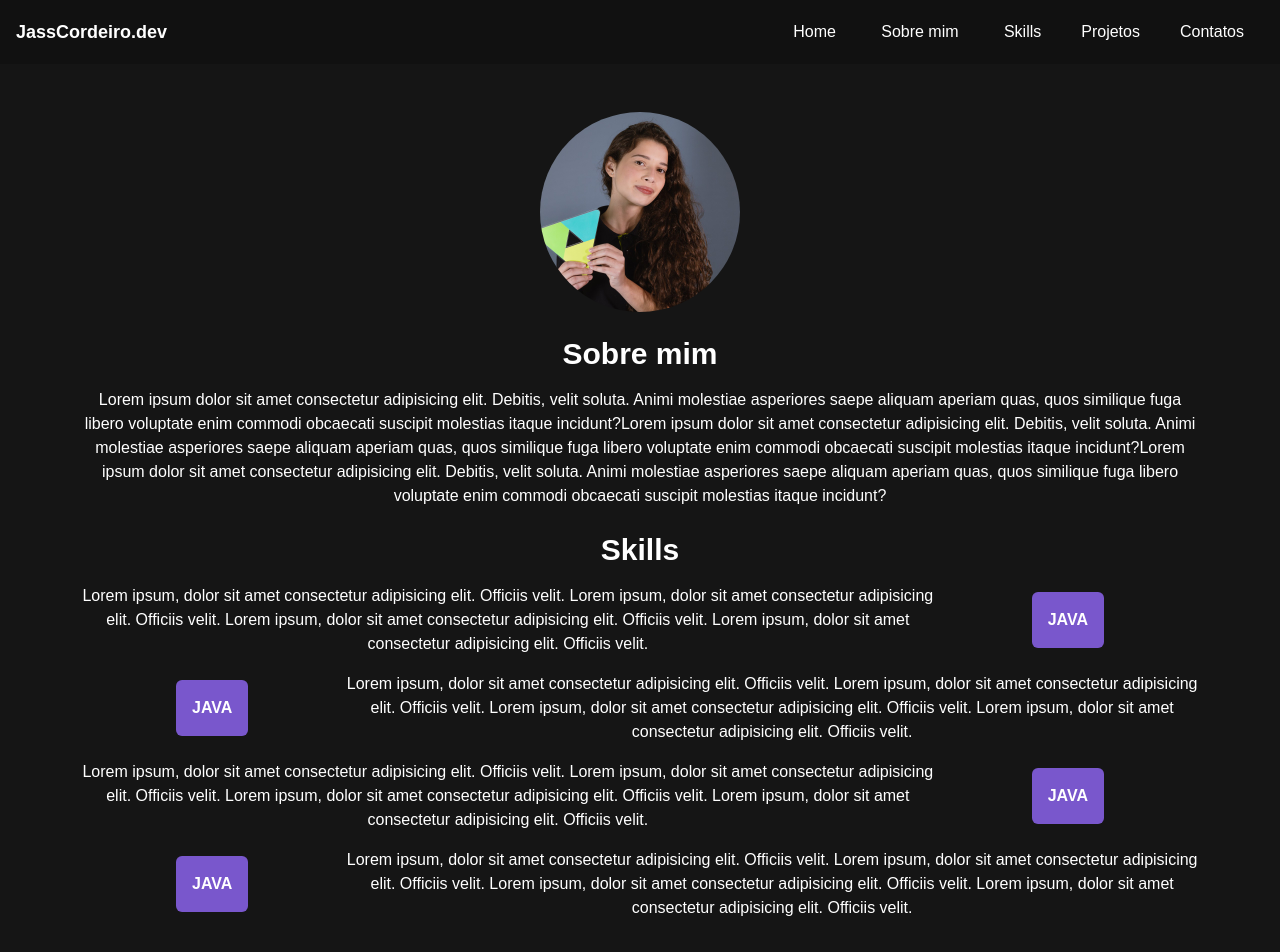
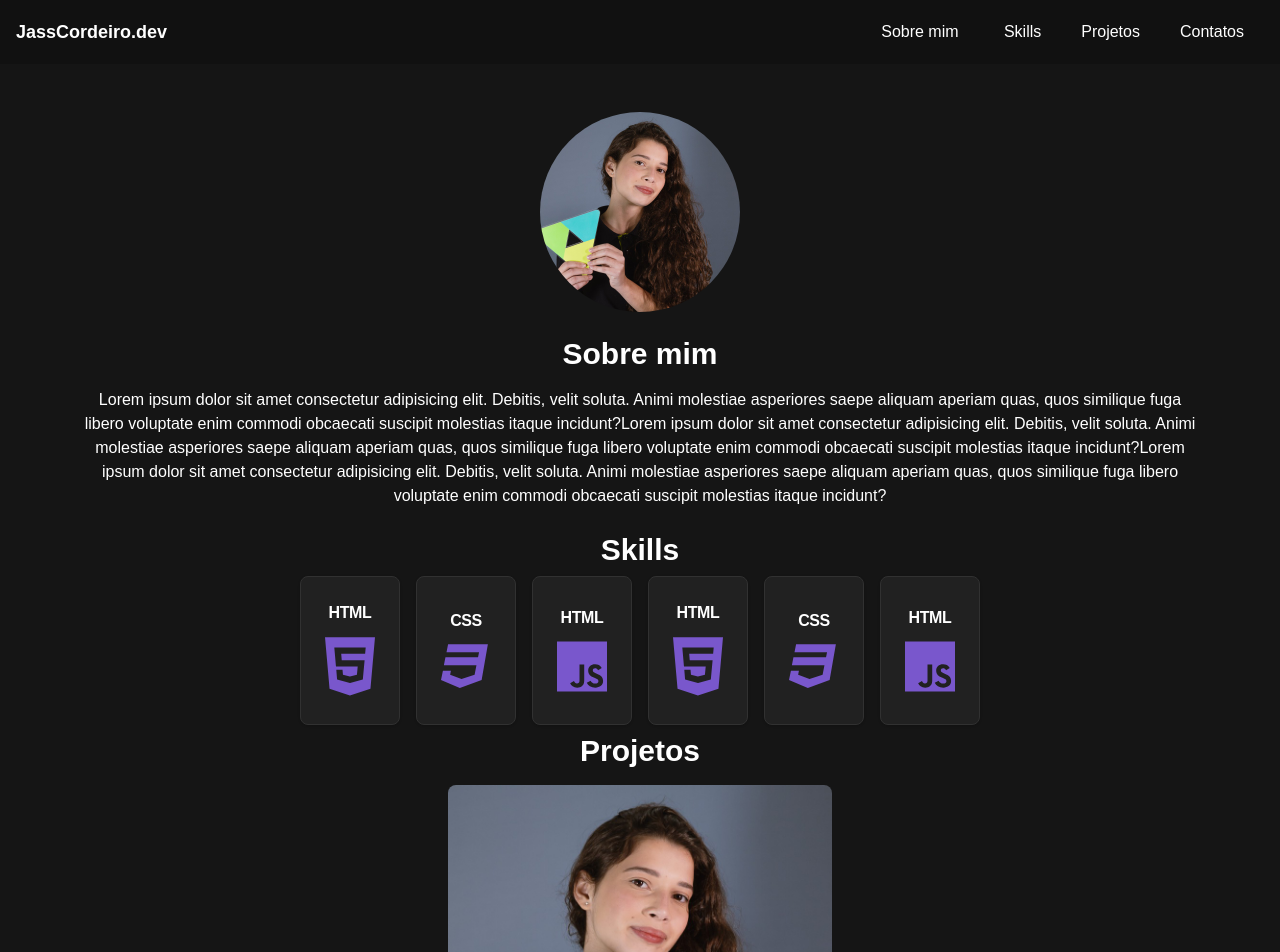
Before and after one commit to JasminCordeiro/PortfolioAngular, an Angular app: page / in a window 1280 px wide. Shown: the top 952 px of the page. Built offline with nearby package versions, Linux system fonts and the light colour scheme.

Commit message:
Updates in skills

```diff
--- a/src/app/components/header/header.component.html
+++ b/src/app/components/header/header.component.html
@@ -7,7 +7,7 @@
 
   <nav class="hidden md:flex items-center"> <!-- Hide on small screens -->
     <ul class="flex justify-center">
-      <li class="wt-28 h-12 flex justify-center items-center nav-item hover:bg-mypurple rounded-lg cursor-pointer"><a href="#home" class="w-full h-full flex justify-center items-center">Home</a></li>
+      <!-- <li class="wt-28 h-12 flex justify-center items-center nav-item hover:bg-mypurple rounded-lg cursor-pointer"><a href="#home" class="w-full h-full flex justify-center items-center">Home</a></li> -->
       <li class="w-32 h-12 flex justify-center items-center nav-item hover:bg-mypurple rounded-lg cursor-pointer"><a href="#sobreMim" class="w-full h-full flex justify-center items-center">Sobre mim</a></li>
       <li class="wt-28 h-12 flex justify-center items-center nav-item hover:bg-mypurple rounded-lg cursor-pointer"><a href="#skills" class="w-full h-full flex justify-center items-center">Skills</a></li>
       <li class="wt-28 h-12 flex justify-center items-center nav-item hover:bg-mypurple rounded-lg cursor-pointer"><a href="#projetos" class="w-full h-full flex justify-center items-center">Projetos</a></li>
@@ -27,10 +27,10 @@
 
   <!-- Mobile Menu -->
   <div *ngIf="mobileMenuVisible" class="md:hidden border">
-    <div class="fixed inset-0 z-50  bg-opacity-75 flex justify-center items-center text-center">
+    <div class="fixed inset-0 z-50 bg-opacity-75 flex justify-center items-center text-center">
       <div class="bg-mybg rounded-lg p-4 border">
         <ul class="flex flex-col">
-          <li class="nav-item hover:bg-mypurple rounded-lg cursor-pointer mb-2" (click)="toggleMobileMenu()"><a href="#">Home</a></li>
+          <!-- <li class="nav-item hover:bg-mypurple rounded-lg cursor-pointer mb-2" (click)="toggleMobileMenu()"><a href="#">Home</a></li> -->
           <li class="nav-item hover:bg-mypurple rounded-lg cursor-pointer mb-2" (click)="toggleMobileMenu()"><a href="#sobreMim">Sobre mim</a></li>
           <li class="nav-item hover:bg-mypurple rounded-lg cursor-pointer mb-2" (click)="toggleMobileMenu()"><a href="#skills">Skills</a></li>
           <li class="nav-item hover:bg-mypurple rounded-lg cursor-pointer mb-2" (click)="toggleMobileMenu()"><a href="#projetos">Projetos</a></li>
--- a/src/app/components/home/home.component.html
+++ b/src/app/components/home/home.component.html
@@ -1,3 +1,4 @@
+
 <app-header></app-header>
 <main class="flex flex-col gap-2 text-mywhite md:m-16 sm:m-4">
   <div class="mt-6 ">
@@ -10,48 +11,45 @@
   <div class="flex justify-center items-center  md:mt-6">
     <div class="text-center ">
         <h1  class="text-3xl font-bold">Sobre mim</h1>
+
         <p class="p-4">Lorem ipsum dolor sit amet consectetur adipisicing elit. Debitis, velit soluta. Animi molestiae asperiores saepe aliquam aperiam quas, quos similique fuga libero voluptate enim commodi obcaecati suscipit molestias itaque incidunt?Lorem ipsum dolor sit amet consectetur adipisicing elit. Debitis, velit soluta. Animi molestiae asperiores saepe aliquam aperiam quas, quos similique fuga libero voluptate enim commodi obcaecati suscipit molestias itaque incidunt?Lorem ipsum dolor sit amet consectetur adipisicing elit. Debitis, velit soluta. Animi molestiae asperiores saepe aliquam aperiam quas, quos similique fuga libero voluptate enim commodi obcaecati suscipit molestias itaque incidunt?</p>
     </div>
   </div>
 </div>
 
-  <div class="">
-    <div class="flex items-center justify-center ">
-      <div class="text-center">
-        <h1 id="skills" class="text-3xl font-bold ">Skills</h1>
-        <div class="p-4">
-          <div class="mb-4 flex flex-col sm:flex-col md:flex-row"> <!-- Usar flex-col para dispositivos móveis -->
-            <div class="java md:flex md:items-center  ">
-              <h2 class=" font-bold mr-24 ml-24 order-first md:order-last rounded-md bg-mypurple p-4 ">JAVA</h2> <!-- Título vem antes do texto e fica à direita em telas médias -->
-              <p>Lorem ipsum, dolor sit amet consectetur adipisicing elit. Officiis velit. Lorem ipsum, dolor sit amet consectetur adipisicing elit. Officiis velit. Lorem ipsum, dolor sit amet consectetur adipisicing elit. Officiis velit. Lorem ipsum, dolor sit amet consectetur adipisicing elit. Officiis velit.</p>
-            </div>
-          </div>
-          <div class="mb-4 flex flex-col sm:flex-col md:flex-row"> <!-- Usar flex-col para dispositivos móveis -->
-            <div class="java md:flex md:items-center  ">
-              <h2 class=" font-bold mr-24 ml-24 order-last md:order-first rounded-md bg-mypurple p-4 ">JAVA</h2> <!-- Título vem antes do texto e fica à esquerda em telas médias -->
-              <p>Lorem ipsum, dolor sit amet consectetur adipisicing elit. Officiis velit. Lorem ipsum, dolor sit amet consectetur adipisicing elit. Officiis velit. Lorem ipsum, dolor sit amet consectetur adipisicing elit. Officiis velit. Lorem ipsum, dolor sit amet consectetur adipisicing elit. Officiis velit.</p>
-            </div>
-          </div>
-          <div class="mb-4 flex flex-col sm:flex-col md:flex-row"> <!-- Usar flex-col para dispositivos móveis -->
-            <div class="java md:flex md:items-center  ">
-              <h2 class=" font-bold mr-24 ml-24 order-first md:order-last rounded-md bg-mypurple p-4 ">JAVA</h2> <!-- Título vem antes do texto e fica à direita em telas médias -->
-              <p>Lorem ipsum, dolor sit amet consectetur adipisicing elit. Officiis velit. Lorem ipsum, dolor sit amet consectetur adipisicing elit. Officiis velit. Lorem ipsum, dolor sit amet consectetur adipisicing elit. Officiis velit. Lorem ipsum, dolor sit amet consectetur adipisicing elit. Officiis velit.</p>
-            </div>
-          </div>
-          <div class="mb-4 flex flex-col sm:flex-col md:flex-row"> <!-- Usar flex-col para dispositivos móveis -->
-            <div class="java md:flex md:items-center  ">
-              <h2 class=" font-bold mr-24 ml-24 order-last md:order-first rounded-md bg-mypurple p-4 ">JAVA</h2> <!-- Título vem antes do texto e fica à esquerda em telas médias -->
-              <p>Lorem ipsum, dolor sit amet consectetur adipisicing elit. Officiis velit. Lorem ipsum, dolor sit amet consectetur adipisicing elit. Officiis velit. Lorem ipsum, dolor sit amet consectetur adipisicing elit. Officiis velit. Lorem ipsum, dolor sit amet consectetur adipisicing elit. Officiis velit.</p>
-            </div>
-          </div>
-          <!-- to be continue -->
-        </div>
-      </div>
-    </div>
-  </div>
+<h1  class="text-3xl text-center font-bold">Skills</h1>
+<div  id="skills" class="flex items-center justify-center ">
+
+<div class="grid grid-cols-6 gap-4">
+  <a class="flex justify-center items-center flex-col p-6 bg-mygray2 border border-mygray3 rounded-lg shadow bg-mygray2 transition-transform duration-500 transform hover:scale-110 hover:border-mypurple">
+    <h5 class="mb-2 text-center font-bold tracking-tight text-mywhite">HTML</h5>
+    <svg width="50" xmlns="http://www.w3.org/2000/svg" viewBox="0 0 384 512"><path fill="#7957cc" d="M0 32l34.9 395.8L191.5 480l157.6-52.2L384 32H0zm308.2 127.9H124.4l4.1 49.4h175.6l-13.6 148.4-97.9 27v.3h-1.1l-98.7-27.3-6-75.8h47.7L138 320l53.5 14.5 53.7-14.5 6-62.2H84.3L71.5 112.2h241.1l-4.4 47.7z"/></svg>
+  </a>
+  <a class="flex justify-center items-center flex-col p-6 bg-mygray2 border border-mygray3 rounded-lg shadow bg-mygray2 transition-transform duration-500 transform hover:scale-110 hover:border-mypurple">
+    <h5 class="mb-2 text-center font-bold tracking-tight text-mywhite">CSS</h5>
+    <svg width="50" xmlns="http://www.w3.org/2000/svg" viewBox="0 0 512 512"><path fill="#7957cc" d="M480 32l-64 368-223.3 80L0 400l19.6-94.8h82l-8 40.6L210 390.2l134.1-44.4 18.8-97.1H29.5l16-82h333.7l10.5-52.7H56.3l16.3-82H480z"/></svg>
+  </a>
+    <a class="flex justify-center items-center flex-col p-6 bg-mygray2 border border-mygray3 rounded-lg shadow bg-mygray2 transition-transform duration-500 transform hover:scale-110 hover:border-mypurple">
+    <h5 class="mb-2 text-center font-bold tracking-tight text-mywhite">HTML</h5>
+    <svg width="50" xmlns="http://www.w3.org/2000/svg" viewBox="0 0 448 512"><path fill="#7957cc" d="M0 32v448h448V32H0zm243.8 349.4c0 43.6-25.6 63.5-62.9 63.5-33.7 0-53.2-17.4-63.2-38.5l34.3-20.7c6.6 11.7 12.6 21.6 27.1 21.6 13.8 0 22.6-5.4 22.6-26.5V237.7h42.1v143.7zm99.6 63.5c-39.1 0-64.4-18.6-76.7-43l34.3-19.8c9 14.7 20.8 25.6 41.5 25.6 17.4 0 28.6-8.7 28.6-20.8 0-14.4-11.4-19.5-30.7-28l-10.5-4.5c-30.4-12.9-50.5-29.2-50.5-63.5 0-31.6 24.1-55.6 61.6-55.6 26.8 0 46 9.3 59.8 33.7L368 290c-7.2-12.9-15-18-27.1-18-12.3 0-20.1 7.8-20.1 18 0 12.6 7.8 17.7 25.9 25.6l10.5 4.5c35.8 15.3 55.9 31 55.9 66.2 0 37.8-29.8 58.6-69.7 58.6z"/></svg>
+  </a>
+    <a class="flex justify-center items-center flex-col p-6 bg-mygray2 border border-mygray3 rounded-lg shadow bg-mygray2 transition-transform duration-500 transform hover:scale-110 hover:border-mypurple">
+    <h5 class="mb-2 text-center font-bold tracking-tight text-mywhite">HTML</h5>
+    <svg width="50" xmlns="http://www.w3.org/2000/svg" viewBox="0 0 384 512"><path fill="#7957cc" d="M0 32l34.9 395.8L191.5 480l157.6-52.2L384 32H0zm308.2 127.9H124.4l4.1 49.4h175.6l-13.6 148.4-97.9 27v.3h-1.1l-98.7-27.3-6-75.8h47.7L138 320l53.5 14.5 53.7-14.5 6-62.2H84.3L71.5 112.2h241.1l-4.4 47.7z"/></svg>
+  </a>
+    <a class="flex justify-center items-center flex-col p-6 bg-mygray2 border border-mygray3 rounded-lg shadow bg-mygray2 transition-transform duration-500 transform hover:scale-110 hover:border-mypurple">
+    <h5 class="mb-2 text-center font-bold tracking-tight text-mywhite">CSS</h5>
+    <svg width="50" xmlns="http://www.w3.org/2000/svg" viewBox="0 0 512 512"><path fill="#7957cc" d="M480 32l-64 368-223.3 80L0 400l19.6-94.8h82l-8 40.6L210 390.2l134.1-44.4 18.8-97.1H29.5l16-82h333.7l10.5-52.7H56.3l16.3-82H480z"/></svg>
+  </a>
+  <a class="flex justify-center items-center flex-col p-6 bg-mygray2 border border-mygray3 rounded-lg shadow bg-mygray2 transition-transform duration-500 transform hover:scale-110 hover:border-mypurple">
+    <h5 class="mb-2 text-center font-bold tracking-tight text-mywhite">HTML</h5>
+    <svg width="50" xmlns="http://www.w3.org/2000/svg" viewBox="0 0 448 512"><path fill="#7957cc" d="M0 32v448h448V32H0zm243.8 349.4c0 43.6-25.6 63.5-62.9 63.5-33.7 0-53.2-17.4-63.2-38.5l34.3-20.7c6.6 11.7 12.6 21.6 27.1 21.6 13.8 0 22.6-5.4 22.6-26.5V237.7h42.1v143.7zm99.6 63.5c-39.1 0-64.4-18.6-76.7-43l34.3-19.8c9 14.7 20.8 25.6 41.5 25.6 17.4 0 28.6-8.7 28.6-20.8 0-14.4-11.4-19.5-30.7-28l-10.5-4.5c-30.4-12.9-50.5-29.2-50.5-63.5 0-31.6 24.1-55.6 61.6-55.6 26.8 0 46 9.3 59.8 33.7L368 290c-7.2-12.9-15-18-27.1-18-12.3 0-20.1 7.8-20.1 18 0 12.6 7.8 17.7 25.9 25.6l10.5 4.5c35.8 15.3 55.9 31 55.9 66.2 0 37.8-29.8 58.6-69.7 58.6z"/></svg>
+  </a>
+</div>
+</div>
 
 
-  <!-- <app-carousel></app-carousel> -->
+
 
   <app-items-carousel></app-items-carousel>
 
--- a/src/app/components/items-carousel/items-carousel.component.html
+++ b/src/app/components/items-carousel/items-carousel.component.html
@@ -1,8 +1,8 @@
 
 
-<h1 id="projetos"class="text-center text-3xl font-bold p-4">Projetos</h1>
+<h1 id="projetos"class="text-center text-3xl font-bold">Projetos</h1>
 
-<div id="indicators-carousel" class="relative z-0 flex justify-center items-center" data-carousel="static">
+<div id="indicators-carousel" class="relative z-0 flex justify-center items-center p-4" data-carousel="static">
   <!-- Carousel wrapper -->
   <div class="relative overflow-hidden rounded-lg md:h-96 md:w-96 h-96 w-96">
        <!-- Item 1 -->
--- a/src/index.html
+++ b/src/index.html
@@ -6,8 +6,9 @@
   <base href="/">
   <meta name="viewport" content="width=device-width, initial-scale=1">
   <link rel="icon" type="image/x-icon" href="favicon.ico">
-</head>
+  </head>
 <body class="bg-mybg">
+
 
   <app-root></app-root>
 </body>
--- a/tailwind.config.js
+++ b/tailwind.config.js
@@ -10,6 +10,8 @@ module.exports = {
       'mypurple': '#7957cc',
       'myblack': '#151515',
       'mygray': '#d9d9d9',
+      'mygray2': '#212121',
+      'mygray3': '#313131',
       'myblackone': '#111111',
       'mybg': '#151515',
       'mywhite': '#ffffff',
```
